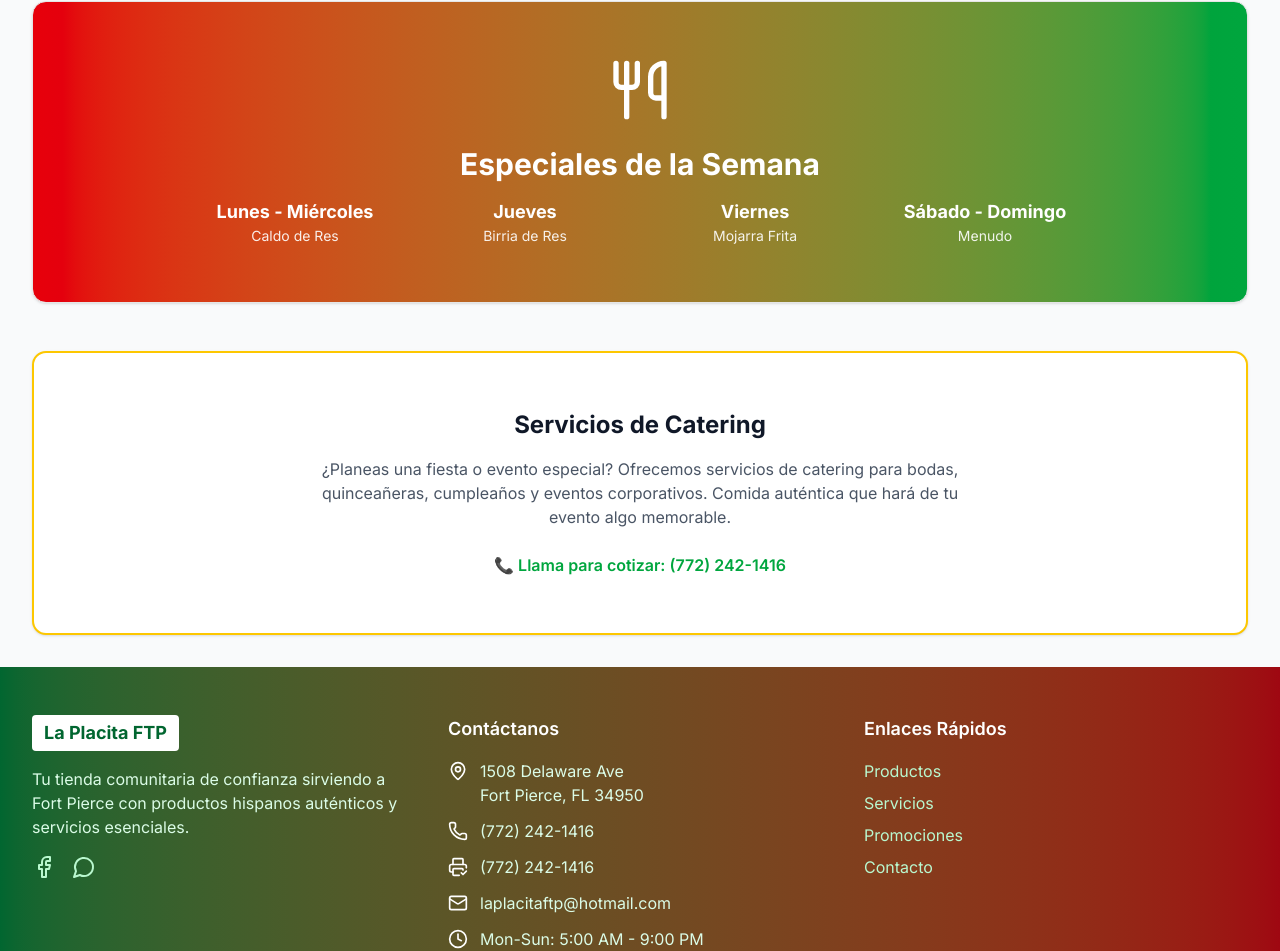
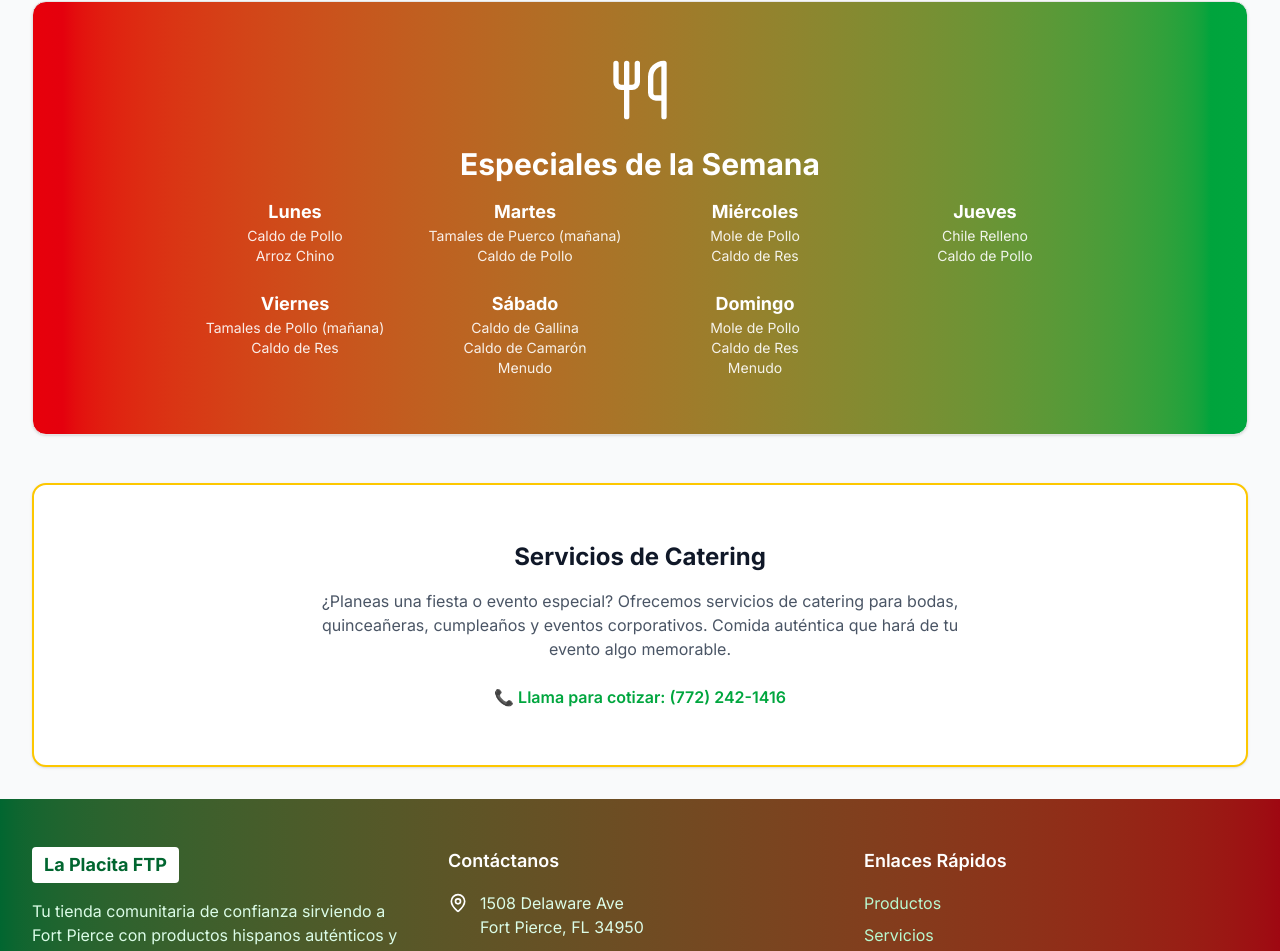
Before and after one commit to abelgtzrs/laplacita4, a Next.js app: page /comida in a window 1280 px wide. Shown: the part 751-1702 px from the top of the page. Built offline with nearby package versions, Linux system fonts and the light colour scheme; no server answers; the database is empty.

Commit message:
added weekly menu

```diff
--- a/app/comida/page.tsx
+++ b/app/comida/page.tsx
@@ -166,26 +166,53 @@ export default function FoodPage() {
 
             <div className="grid grid-cols-1 md:grid-cols-2 lg:grid-cols-4 gap-6 max-w-4xl mx-auto">
               <div className="text-center">
-                <div className="font-bold text-lg">Lunes - Miércoles</div>
+                <div className="font-bold text-lg">Lunes</div>
 
+                <div className="text-sm opacity-90">Caldo de Pollo</div>
+                <div className="text-sm opacity-90">Arroz Chino</div>
+              </div>
+
+              <div className="text-center">
+                <div className="font-bold text-lg">Martes</div>
+
+                <div className="text-sm opacity-90">Tamales de Puerco (mañana)</div>
+                <div className="text-sm opacity-90">Caldo de Pollo</div>
+              </div>
+
+              <div className="text-center">
+                <div className="font-bold text-lg">Miércoles</div>
+
+                <div className="text-sm opacity-90">Mole de Pollo</div>
                 <div className="text-sm opacity-90">Caldo de Res</div>
               </div>
 
               <div className="text-center">
                 <div className="font-bold text-lg">Jueves</div>
 
-                <div className="text-sm opacity-90">Birria de Res</div>
+                <div className="text-sm opacity-90">Chile Relleno</div>
+                <div className="text-sm opacity-90">Caldo de Pollo</div>
               </div>
 
               <div className="text-center">
                 <div className="font-bold text-lg">Viernes</div>
 
-                <div className="text-sm opacity-90">Mojarra Frita</div>
+                <div className="text-sm opacity-90">Tamales de Pollo (mañana)</div>
+                <div className="text-sm opacity-90">Caldo de Res</div>
               </div>
 
               <div className="text-center">
-                <div className="font-bold text-lg">Sábado - Domingo</div>
+                <div className="font-bold text-lg">Sábado</div>
 
+                <div className="text-sm opacity-90">Caldo de Gallina</div>
+                <div className="text-sm opacity-90">Caldo de Camarón</div>
+                <div className="text-sm opacity-90">Menudo</div>
+              </div>
+
+              <div className="text-center">
+                <div className="font-bold text-lg">Domingo</div>
+
+                <div className="text-sm opacity-90">Mole de Pollo</div>
+                <div className="text-sm opacity-90">Caldo de Res</div>
                 <div className="text-sm opacity-90">Menudo</div>
               </div>
             </div>
```
